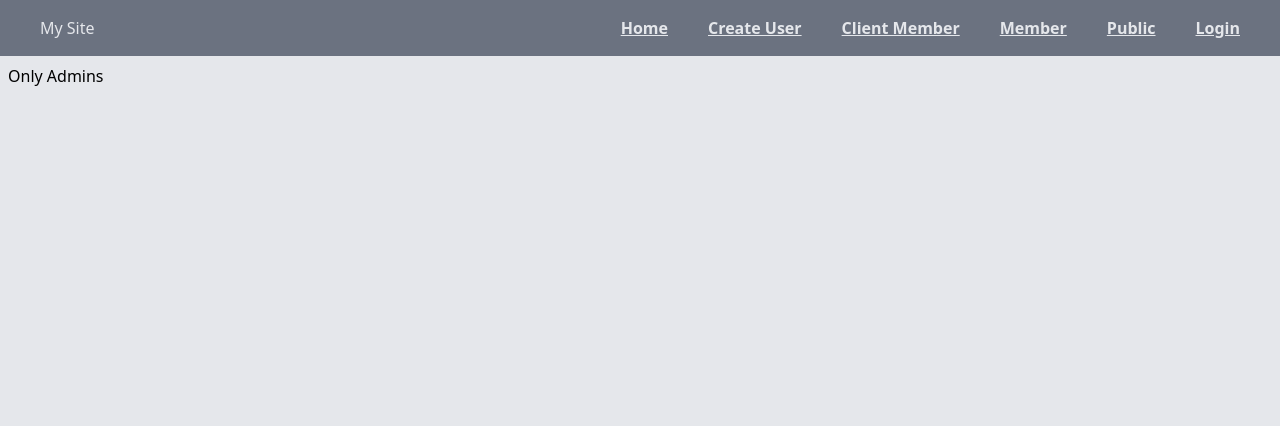
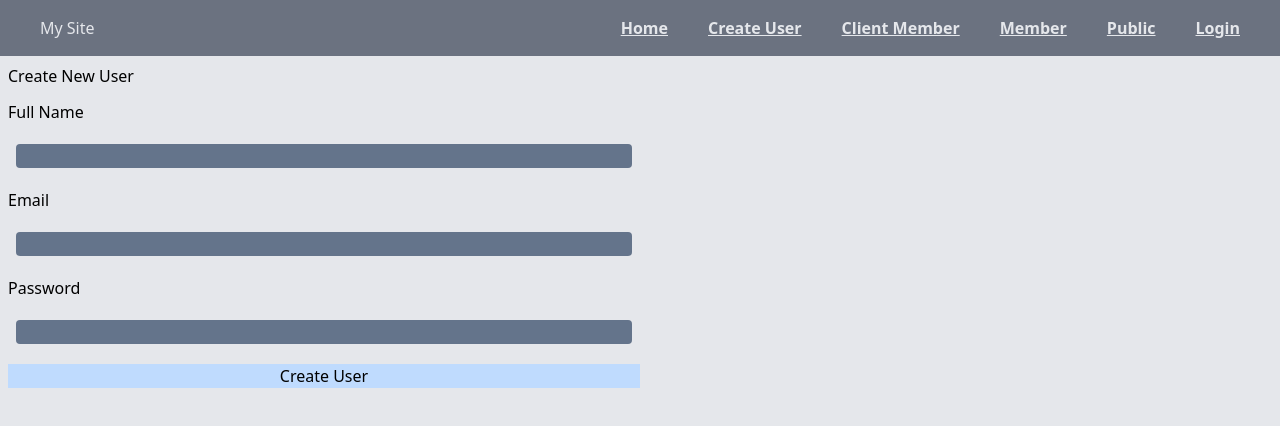
Before and after one commit to Mahesh-Abeykoon/nextjs-auth-app, a Next.js app: page /CreateUser in a window 1280 px wide. Shown: the top 426 px of the page. Built offline with nearby package versions, Linux system fonts and the light colour scheme; no server answers.

Commit message:
Add UserForm

```diff
--- a/app/CreateUser/page.jsx
+++ b/app/CreateUser/page.jsx
@@ -1,9 +1,10 @@
 import React from 'react'
+import UserForm from '../components/userForm'
 
 const CreateUser = () => {
   return (
     <div>
-        <h1>Only Admins</h1>
+        <UserForm />
     </div>
   )
 }
```
